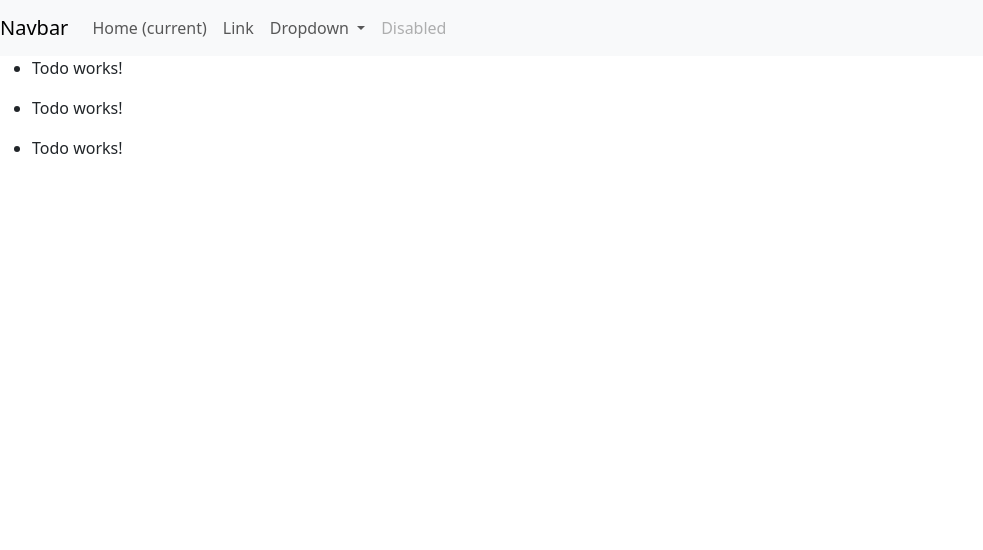
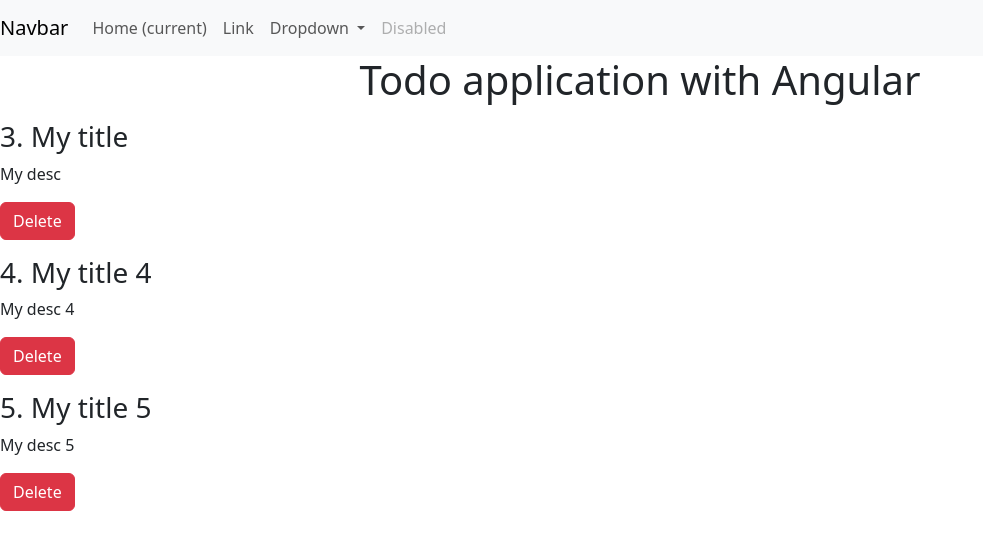
Before and after one commit to qisantanu/angular-todos, an Angular app: page / in a window 1280 px wide. Shown: the top 550 px of the page, without its empty margins (0-983 px from the left). Built offline with nearby package versions, Linux system fonts and the light colour scheme.

Commit message:
DELETE TODO IS ADDED

```diff
--- /dev/null
+++ b/src/app/MyComponents/todo-item/todo-item.component.html
@@ -0,0 +1,5 @@
+<div class="my-3">
+  <h3>{{todo.sno}}. {{todo.title}}</h3>
+  <p>{{todo.desc}}</p>
+  <button class="btn btn-danger" (click)="onClick(todo)">Delete</button>
+</div>
--- /dev/null
+++ b/src/app/MyComponents/todo-item/todo-item.component.ts
@@ -0,0 +1,26 @@
+import { Component, Input, Output, EventEmitter } from '@angular/core';
+//import * as EventEmitter from "node:events";
+import { Todo } from '../../Todo';
+
+@Component({
+  selector: 'app-todo-item',
+  standalone: true,
+  imports: [],
+  templateUrl: './todo-item.component.html',
+  styleUrl: './todo-item.component.css'
+})
+export class TodoItemComponent {
+  @Input() todo: Todo;
+  @Output() todoDelete: EventEmitter<Todo> = new EventEmitter();
+
+  ngOnInit(): void {}
+
+  constructor() {
+
+  }
+
+  onClick(todo: Todo) {
+    this.todoDelete.emit(todo);
+    console.log('delete buttin has been triggered');
+  }
+}
--- a/src/app/MyComponents/todos/todos.component.html
+++ b/src/app/MyComponents/todos/todos.component.html
@@ -1,3 +1,3 @@
-<ul *ngFor="let todo of todos">
-  <li>Todo works!</li>
-</ul>
+<div *ngFor="let todo of todos">
+  <app-todo-item [todo]="todo" (todoDelete)="deleteTodo(todo)"></app-todo-item>
+</div>
--- a/src/app/MyComponents/todos/todos.component.ts
+++ b/src/app/MyComponents/todos/todos.component.ts
@@ -1,12 +1,13 @@
 import { Component } from '@angular/core';
 import { CommonModule } from '@angular/common';
+import { TodoItemComponent } from '../todo-item/todo-item.component';
 
 import {Todo} from '../../Todo';
 
 @Component({
   selector: 'app-todos',
   standalone: true,
-  imports: [CommonModule],
+  imports: [CommonModule, TodoItemComponent],
   templateUrl: './todos.component.html',
   styleUrl: './todos.component.css'
 })
@@ -33,6 +34,14 @@ export class TodosComponent {
         desc: 'My desc 5',
         active: true
       }
-    ]
+    ];
+  }
+
+  ngOnInit(): void {}
+
+  deleteTodo(todo:Todo) {
+    console.log(todo);
+    const index = this.todos.indexOf(todo);
+    this.todos.splice(index, 1);
   }
 }
--- a/src/app/app.component.html
+++ b/src/app/app.component.html
@@ -33,6 +33,7 @@
   </nav>
 
   <div class="'container-fluid">
+    <h1 class="text-center mb3">Todo application with Angular</h1>
     <app-todos></app-todos>
   </div>
 </div>
--- a/tsconfig.json
+++ b/tsconfig.json
@@ -4,7 +4,7 @@
   "compilerOptions": {
     "outDir": "./dist/out-tsc",
     "forceConsistentCasingInFileNames": true,
-    "strict": true,
+    "strict": false,
     "noImplicitOverride": true,
     "noPropertyAccessFromIndexSignature": true,
     "noImplicitReturns": true,
```
Also changed, not shown: src/app/MyComponents/todo-item/todo-item.component.css (added), 1 other file (tests, documents, lock files or other folders).
